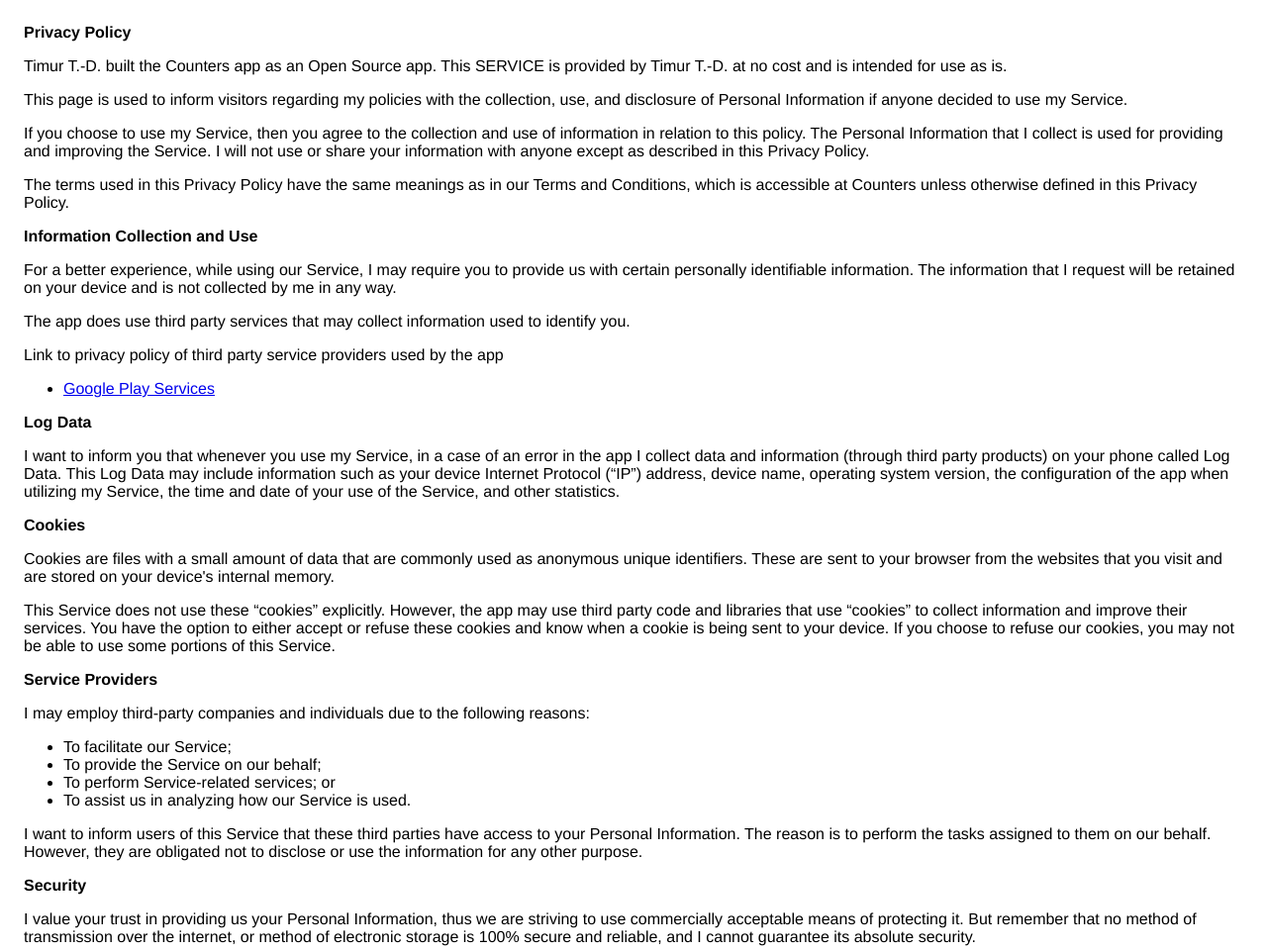
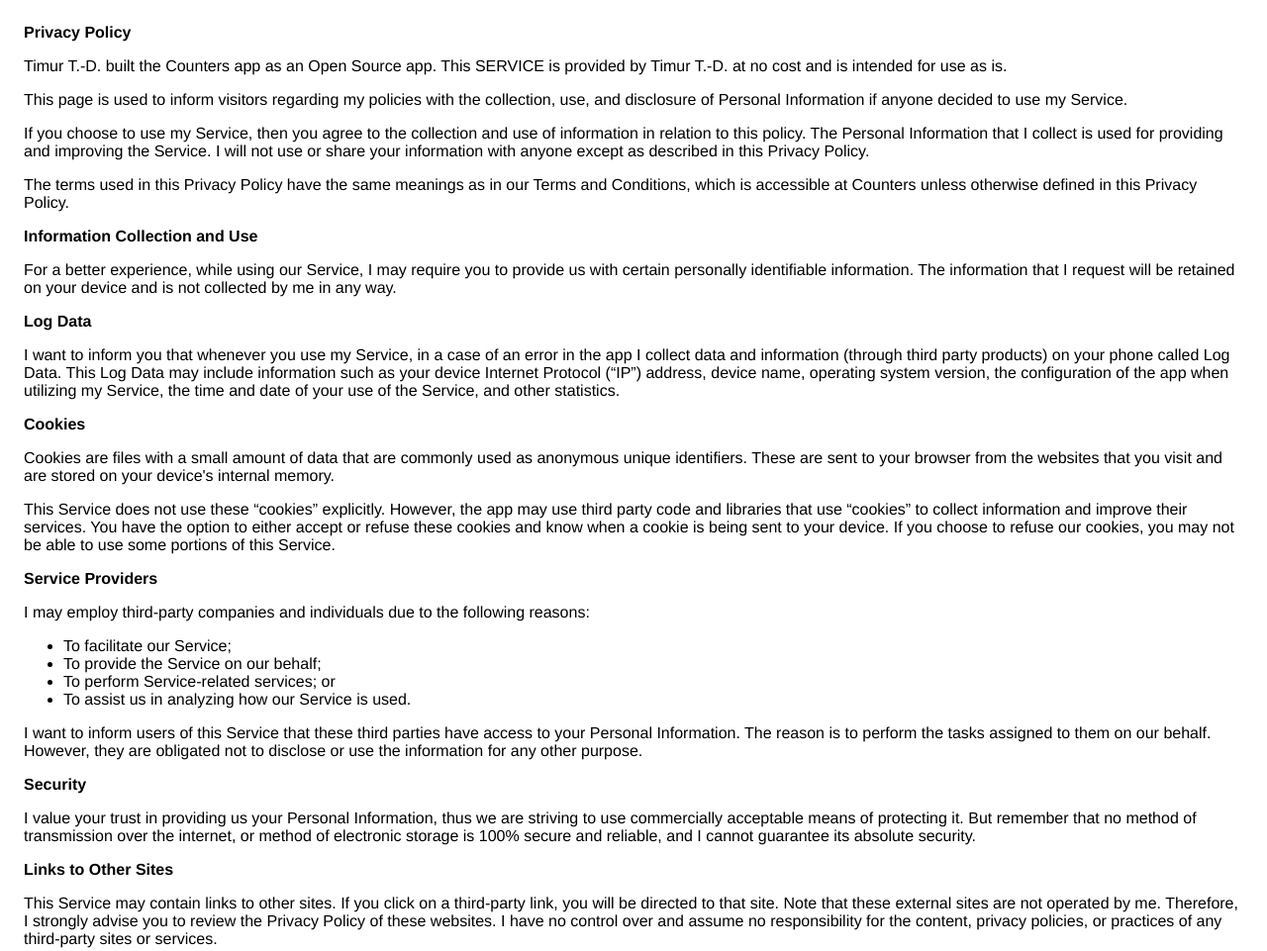
Before and after one commit to tinted-knight/privacy_policies, a plain HTML site: page index.html in a window 1280 px wide. Shown: the top 961 px of the page at 99% size. Drawn offline with Linux system fonts and the light colour scheme.

Commit message:
Update index.html

```diff
--- a/index.html
+++ b/index.html
@@ -31,13 +31,7 @@
                   may require you to provide us with certain personally
                   identifiable information. The information that
                   I request will be retained on your device and is not collected by me in any way.
-                </p> <div><p>
-                    The app does use third party services that may collect
-                    information used to identify you.
-                  </p> <p>
-                    Link to privacy policy of third party service providers used
-                    by the app
-                  </p> <ul><li><a href="https://www.google.com/policies/privacy/" target="_blank" rel="noopener noreferrer">Google Play Services</a></li><!----><!----><!----><!----><!----><!----><!----><!----><!----><!----><!----><!----><!----><!----><!----><!----><!----><!----><!----><!----></ul></div> <p><strong>Log Data</strong></p> <p>
+                </p> <!----> <p><strong>Log Data</strong></p> <p>
                   I want to inform you that whenever you
                   use my Service, in a case of an error in the app
                   I collect data and information (through third party
```
